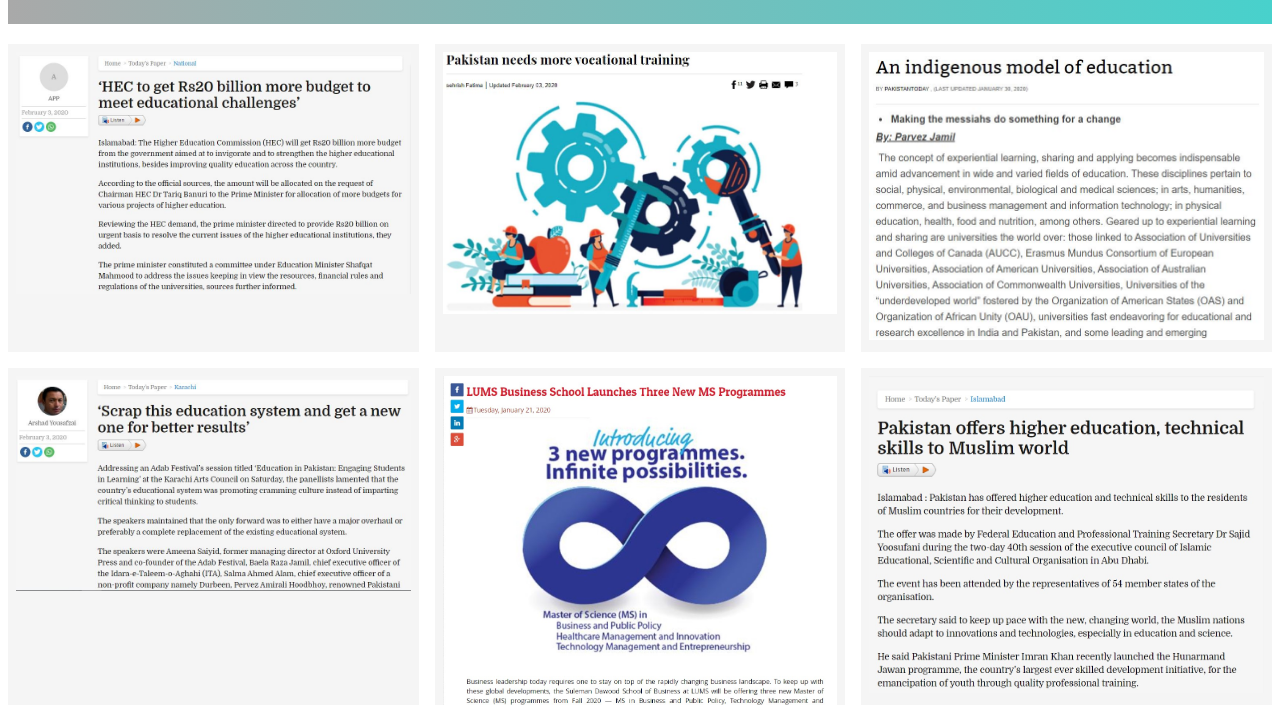
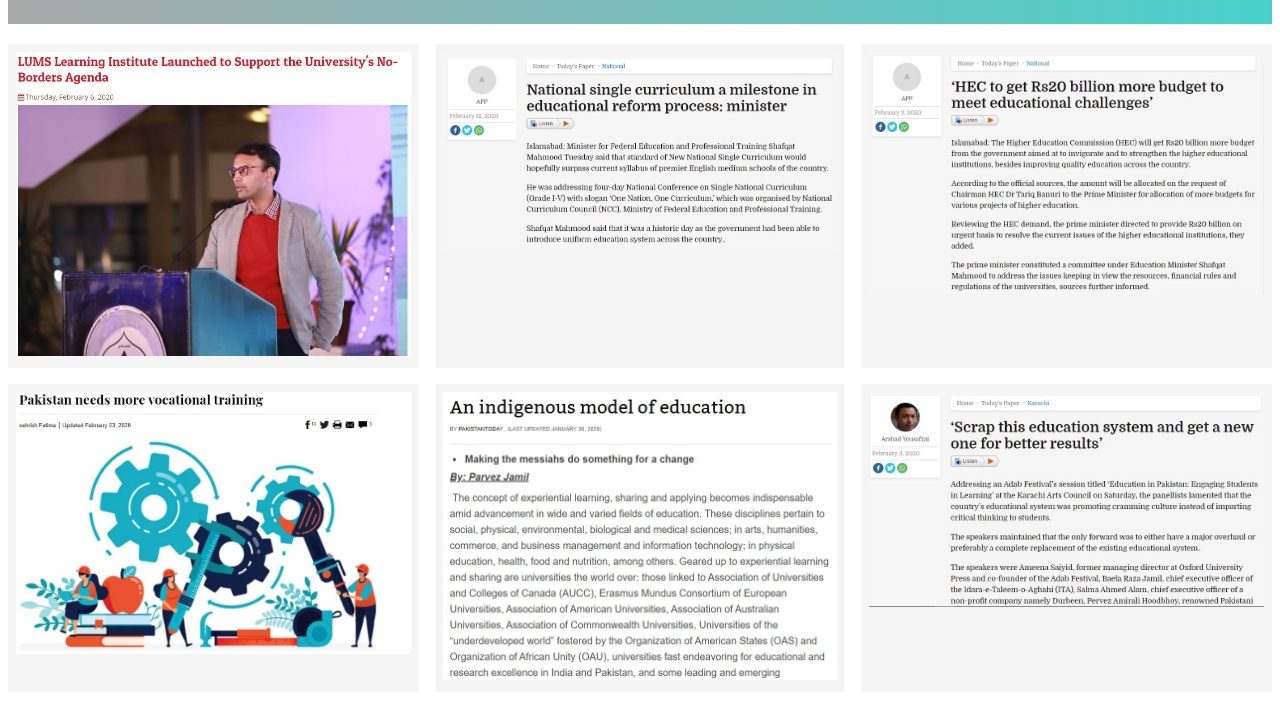
Before and after one commit to bssnews/news, a plain HTML site: page index.html in a window 1280 px wide. Shown: the part 69-774 px from the top of the page. Drawn offline with Linux system fonts and the light colour scheme.

Commit message:
12-2-2020

```diff
--- a/index.html
+++ b/index.html
@@ -17,6 +17,18 @@
       <h1>Education News</h1>
     </div>
     <div class="container">
+
+
+      <div>
+        <a href="https://lums.edu.pk/news/general-news/lums-learning-institute-launched-support-universitys-no-borders-agenda"
+          target="_blank"><img src="img/img-33.JPG" alt="LUMS Learning Institute Launched to Support the University's No-Borders Agenda
+          " /></a>
+      </div>
+
+      <div>
+        <a href="https://www.thenews.com.pk/print/612665-national-single-curriculum-a-milestone-in-educational-reform-process-minister"
+          target="_blank"><img src="img/img-32.JPG" alt="National single curriculum a milestone in educational reform process: minister" /></a>
+      </div>
 
 
       <div>
```
Also changed, not shown: img/img-32.JPG (added), img/img-33.JPG (added).
